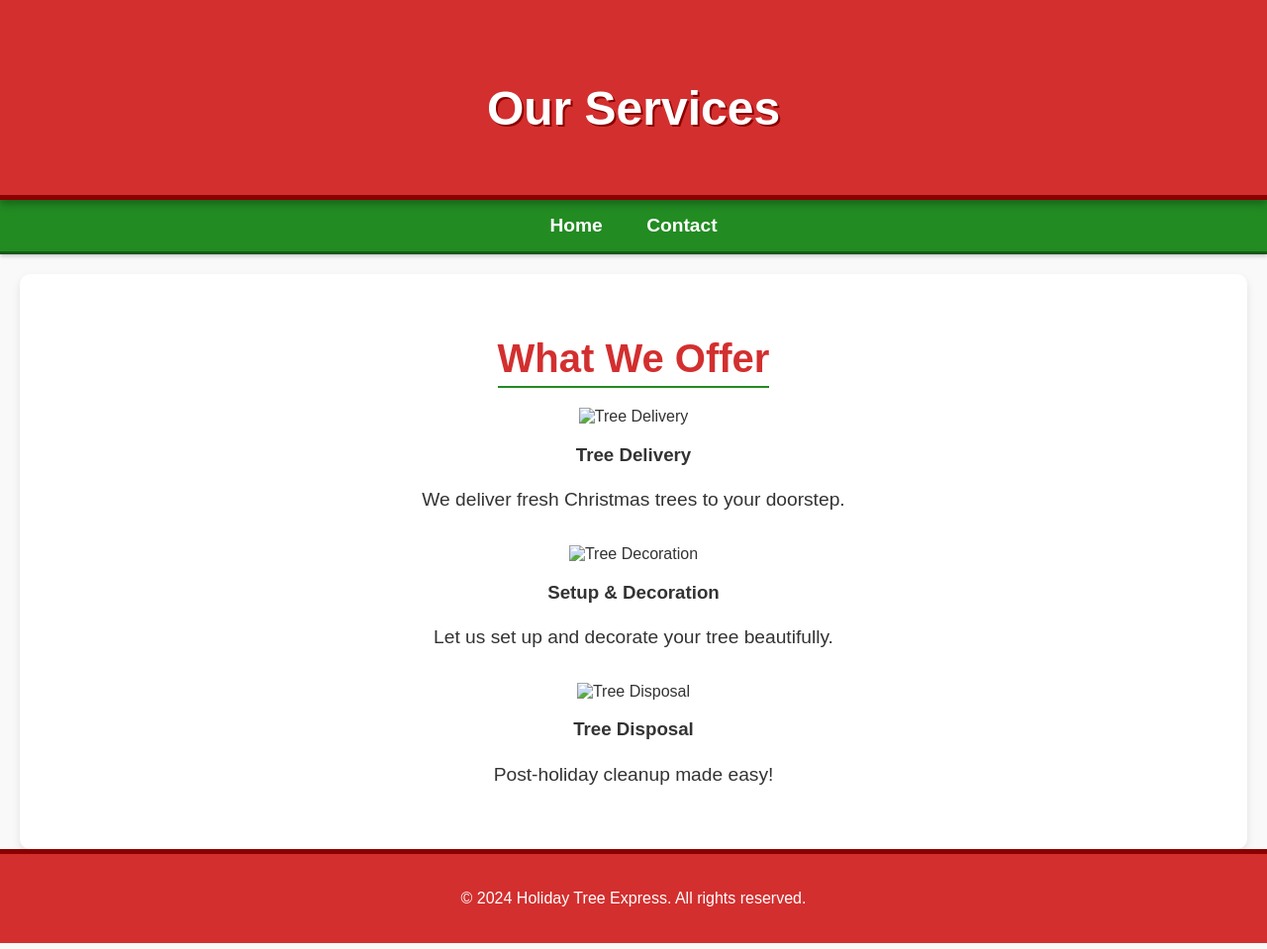
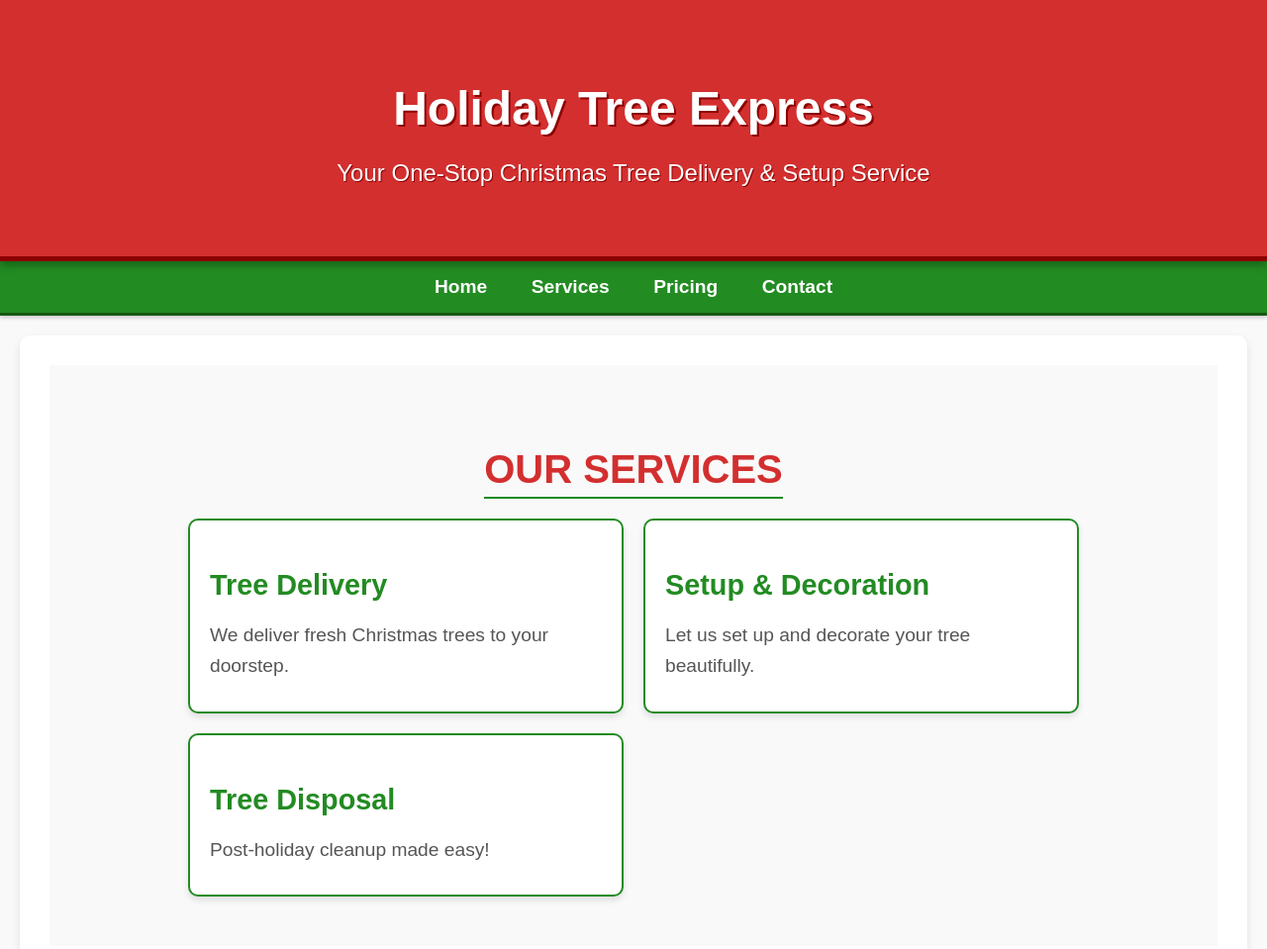
Before and after one commit to HolidayBros/HolidayTreeExpress, a plain HTML site: page services.html in a window 1280 px wide. Shown: the top 959 px of the page at 99% size. Drawn offline with Linux system fonts and the light colour scheme.

Commit message:
Add files via upload

```diff
--- a/services.html
+++ b/services.html
@@ -5,36 +5,82 @@
     <meta name="viewport" content="width=device-width, initial-scale=1.0">
     <title>Services - Holiday Tree Express</title>
     <link rel="stylesheet" href="styles.css">
+    <style>
+        /* Additional inline styles to ensure proper layout */
+        .services-section {
+            padding: 50px 20px;
+            background: #f9f9f9;
+            text-align: center;
+        }
+
+        .services-section h2 {
+            font-size: 2.5em;
+            color: #d32f2f;
+            margin-bottom: 20px;
+            text-transform: uppercase;
+        }
+
+        .service-list {
+            display: grid;
+            grid-template-columns: repeat(auto-fit, minmax(300px, 1fr));
+            gap: 20px;
+            margin: 0 auto;
+            max-width: 900px;
+        }
+
+        .service-card {
+            background: white;
+            padding: 20px;
+            border-radius: 10px;
+            border: 2px solid #228B22;
+            box-shadow: 0px 4px 6px rgba(0, 0, 0, 0.1);
+            text-align: left;
+        }
+
+        .service-card h3 {
+            font-size: 1.8em;
+            color: #228B22;
+            margin-bottom: 10px;
+        }
+
+        .service-card p {
+            font-size: 1.2em;
+            margin-bottom: 10px;
+            color: #555;
+        }
+    </style>
 </head>
 <body>
     <header>
-        <h1>Our Services</h1>
+        <h1>Holiday Tree Express</h1>
+        <p>Your One-Stop Christmas Tree Delivery & Setup Service</p>
     </header>
 
     <nav>
         <a href="index.html">Home</a>
+        <a href="services.html">Services</a>
+        <a href="pricing.html">Pricing</a>
         <a href="contact.html">Contact</a>
     </nav>
 
     <main>
-        <h2>What We Offer</h2>
-        <div class="services">
-            <div class="service">
-                <img src="christmas_tree.jpg" alt="Tree Delivery">
+        <section class="services-section">
+            <h2>Our Services</h2>
+            <div class="service-list">
+                <div class="service-card">
                     <h3>Tree Delivery</h3>
                     <p>We deliver fresh Christmas trees to your doorstep.</p>
                 </div>
-            <div class="service">
-                <img src="christmas_tree.jpg" alt="Tree Decoration">
+                <div class="service-card">
                     <h3>Setup & Decoration</h3>
                     <p>Let us set up and decorate your tree beautifully.</p>
                 </div>
-            <div class="service">
-                <img src="christmas_tree.jpg" alt="Tree Disposal">
+                <div class="service-card">
                     <h3>Tree Disposal</h3>
                     <p>Post-holiday cleanup made easy!</p>
                 </div>
             </div>
+        </section>
     </main>
 
     <footer>
```
Lines whose indentation alone changed are shown as unchanged.
